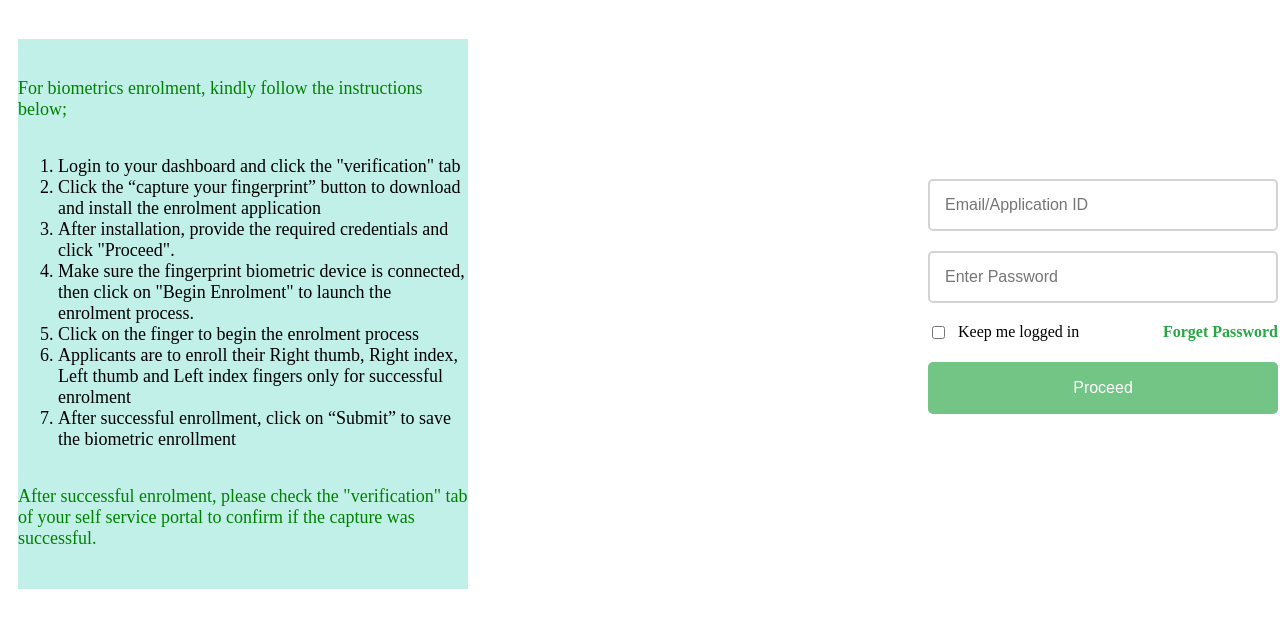
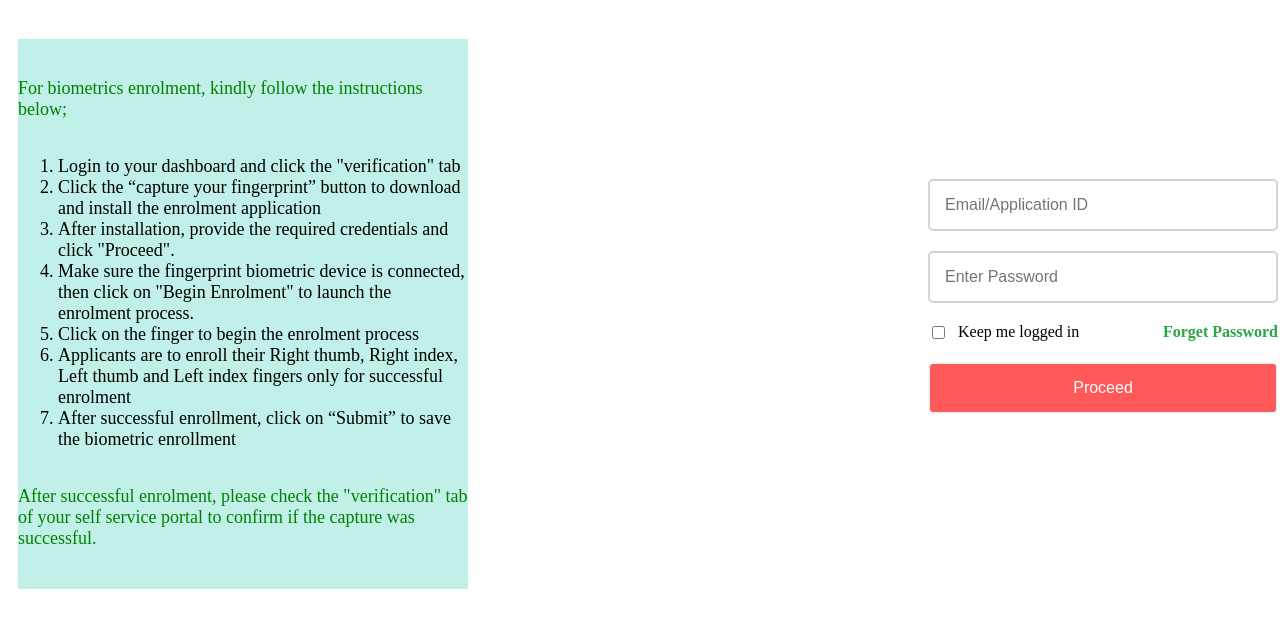
Before and after one commit to FatherAbraham2018/HTML-Practise, a plain HTML site: page index.html in a window 1280 px wide. Shown: the part 180-800 px from the top of the page. Drawn offline with Linux system fonts and the light colour scheme.

Commit message:
minor change

```diff
--- a/styles.css
+++ b/styles.css
@@ -90,9 +90,9 @@ a:hover{
 button{
     width: 350px;
     padding: 15px 0;
-    border: 2px solid #28a745;
+    border: 2px solid #e8eeea;
     border-radius: 5px;
-    background-color: #28a745;
+    background-color: red;
     color: white;
     font-size: 16px;
     opacity: .65;
@@ -109,6 +109,7 @@ h1{
     .combine{
         flex-direction: column;
         /*overflow: scroll;*/
+
     }
 
 }
```
